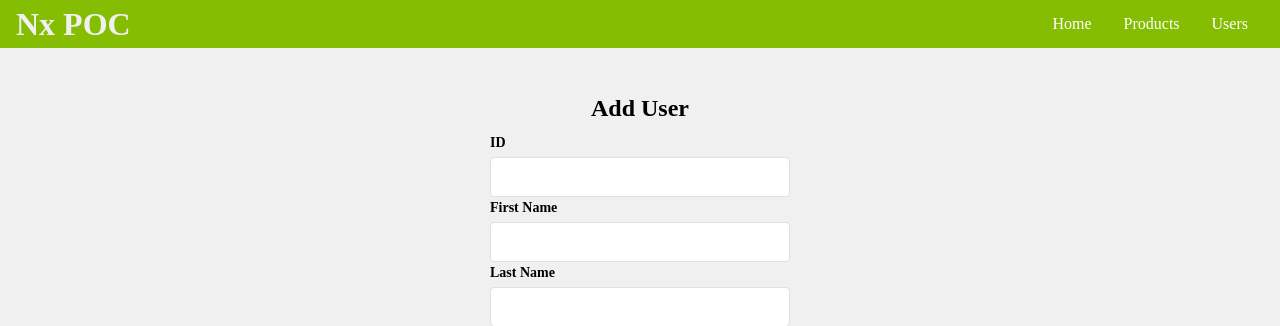
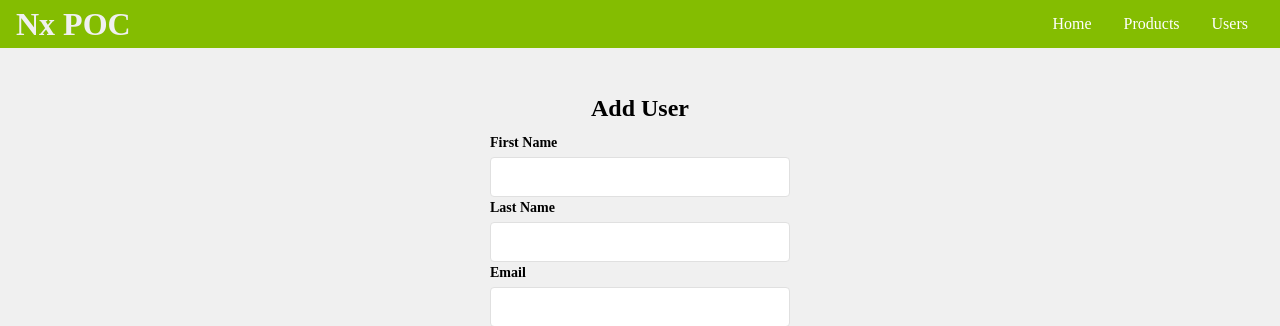
Before and after one commit to SoftwareBlair/nx-poc, a React (Vite) app in the folder apps/console/: page /users in a window 1280 px wide. Shown: the top 326 px of the page. Built offline with nearby package versions, Linux system fonts and the light colour scheme; no server answers.

Commit message:
Fix rand id on user creation

```diff
--- a/apps/console/src/components/AllUsers/AllUsers.tsx
+++ b/apps/console/src/components/AllUsers/AllUsers.tsx
@@ -15,7 +15,6 @@ export interface User {
 }
 
 interface State {
-  id: string;
   first_name: string;
   last_name: string;
   email: string;
@@ -26,7 +25,6 @@ interface State {
 export function AllUsers() {
   const [users, setUsers] = useState<User[]>([]);
   const initialState = {
-    id: '',
     first_name: '',
     last_name: '',
     email: '',
@@ -35,8 +33,6 @@ export function AllUsers() {
   };
   const [state, dispatch] = useReducer((state: State, action: any) => {
     switch (action.type) {
-      case 'ID':
-        return { ...state, id: action.payload };
       case 'FIRST_NAME':
         return { ...state, first_name: action.payload };
       case 'LAST_NAME':
@@ -76,13 +72,6 @@ export function AllUsers() {
     <div className={styles.container}>
       <h2>Add User</h2>
       <div className={styles.form}>
-        <Input
-          label="ID"
-          name='id'
-          type='text'
-          value={state.id}
-          onChange={(e) => dispatch({ type: 'ID', payload: e.target.value })}
-        />
         <Input
           label="First Name"
           name='first_name'
--- a/apps/console/src/components/SingleUser/SingleUser.tsx
+++ b/apps/console/src/components/SingleUser/SingleUser.tsx
@@ -14,8 +14,6 @@ export function SingleUser() {
       .then((res) => res.json())
       .then((data) => setUser(data));
   }, [userId]);
-
-  console.log({ userId, user});
 
   return (
     <div className={styles.container}>
```
Also changed, not shown: 1 other file (tests, documents, lock files or other folders).
